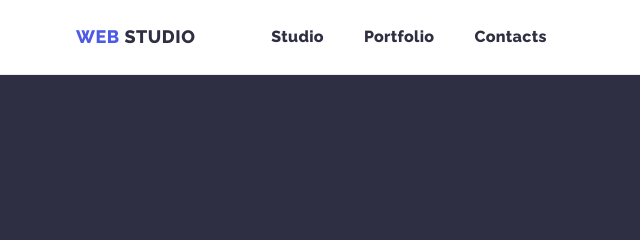
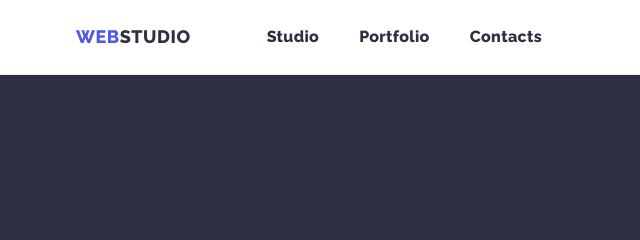
Before and after one commit to Da1kness/goit-markup-hw-03, a plain HTML site: page index.html in a window 1280 px wide. Shown: the top 240 px of the page, 0-640 px from the left. Drawn offline with nearby package versions, Linux system fonts and the light colour scheme.

Commit message:
Summary(required)

```diff
--- a/css/style.css
+++ b/css/style.css
@@ -99,7 +99,6 @@ li {
     letter-spacing:0.02em;
 
     color:var(--dark);
-    padding: 24px 0;
 }
 
 .catalog-link:hover,
--- a/index.html
+++ b/index.html
@@ -11,15 +11,14 @@
     <header class="header">
         <div class="container header-container">
         <nav class="header-nav">
-        <a class="logo link" href="./index.html">Web
-            <span class="logo-header">Studio</span>
+        <a class="logo link" href="./index.html">Web<span class="logo-header">Studio</span>
         </a>
         <ul class="catalog-list list">
            <li class="catalog-address-item">
-             <a class="catalog-link link" href="./index.html">Studio</a>
+             <a href="./index.html" class="catalog-link link">Studio</a>
            </li>
-           <li><a class="catalog-link link" href="./portfolio.html">Portfolio</a></li>
-           <li><a class="catalog-link link" href="">Contacts</a></li>
+           <li><a href="./portfolio.html" class="catalog-link link">Portfolio</a></li>
+           <li><a href="" class="catalog-link link">Contacts</a></li>
        </ul>
        </nav>
        <address class="contact-address">
```
